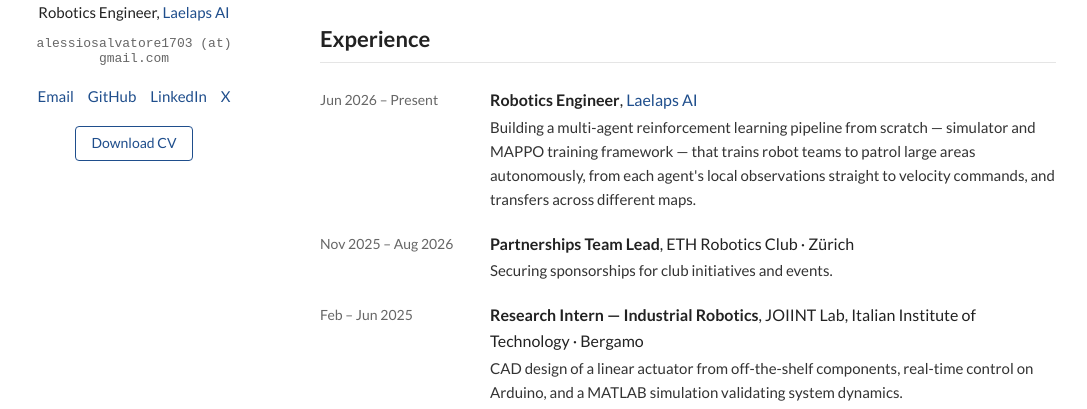
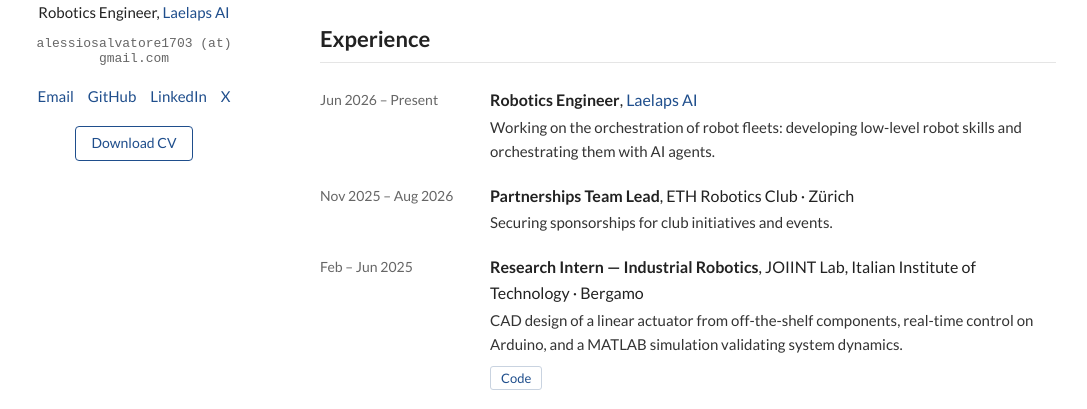
Before and after one commit to alessiosalvatore1703-ops/alessiosalvatore1703-ops.github.io, a plain HTML site: page index.html in a window 1280 px wide. Shown: the part 364-773 px from the top of the page, without its empty margins (110-1197 px from the left). Drawn offline with Linux system fonts and the light colour scheme.

Commit message:
Reframe Laelaps entry as robot-fleet orchestration
Lead with developing low-level skills and orchestrating them with AI
agents; the MARL patrol pipeline becomes one of those skills. Withdraw
the incorrect 'two agents' flag in the Laelaps source file.

Co-Authored-By: Claude Opus 5.5 (1M context) <noreply@anthropic.com>

```diff
--- a/index.html
+++ b/index.html
@@ -76,9 +76,8 @@
           <div>
             <p><b>Robotics Engineer</b>, <a href="https://laelaps.ai/" target="_blank" rel="noopener">Laelaps AI</a></p>
             <p class="desc">
-              Building a multi-agent reinforcement learning pipeline from scratch — simulator and MAPPO
-              training framework — that trains robot teams to patrol large areas autonomously, from each
-              agent's local observations straight to velocity commands, and transfers across different maps.
+              Working on the orchestration of robot fleets: developing low-level robot skills and
+              orchestrating them with AI agents.
             </p>
           </div>
         </article>
```
Also changed, not shown: 3 other files.
